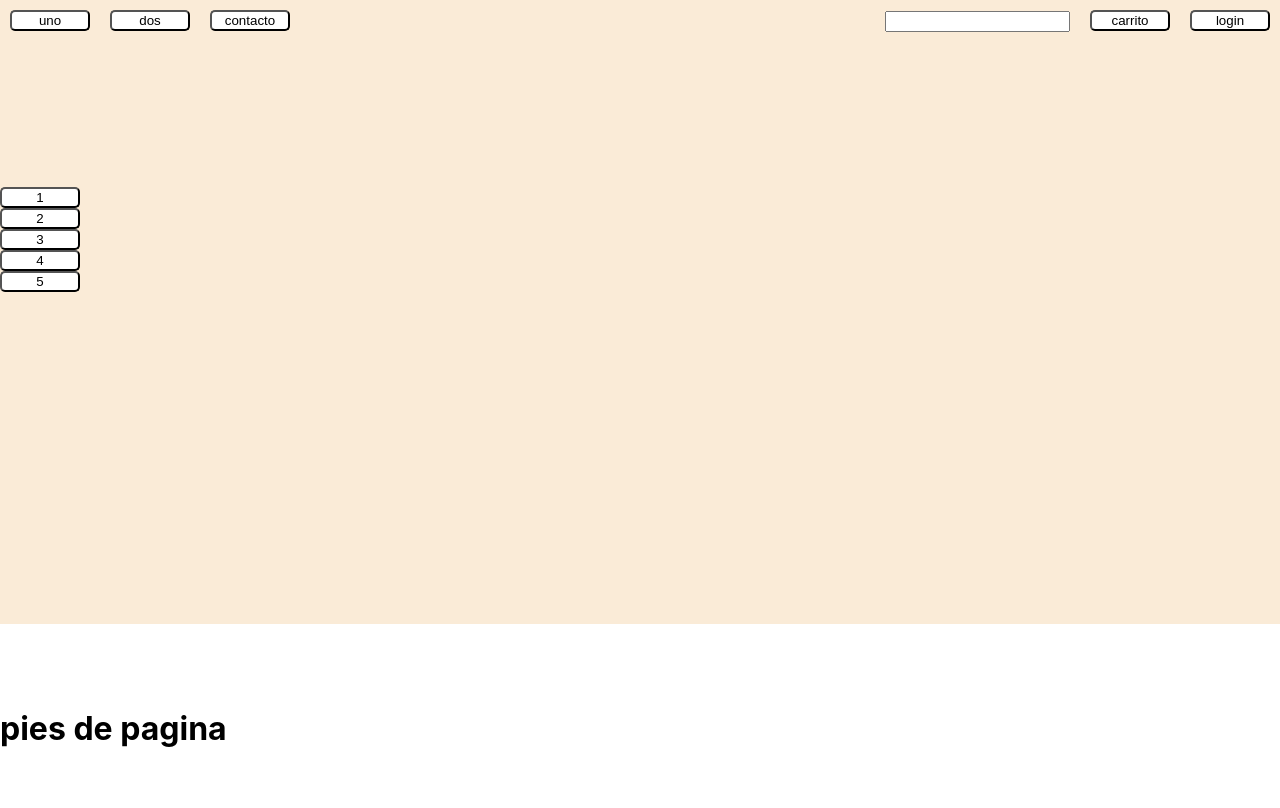
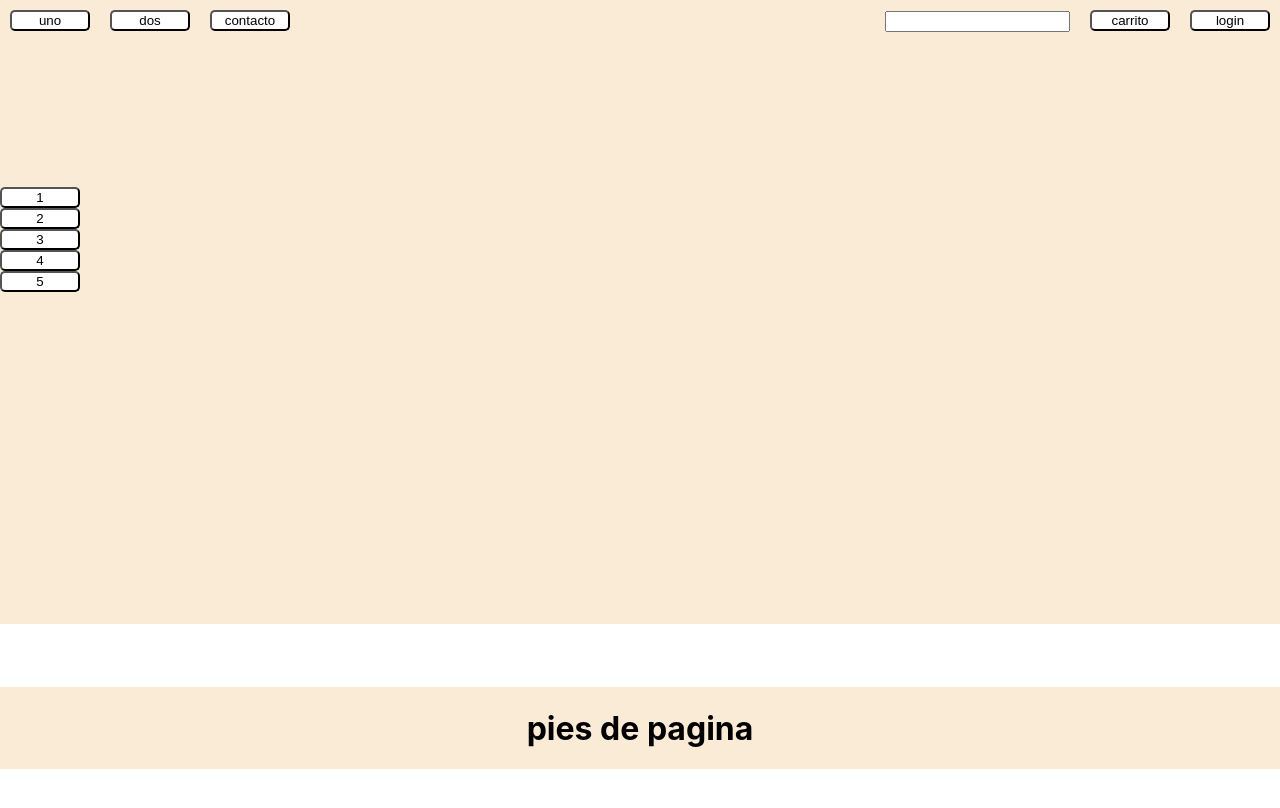
Before and after one commit to florlap/e-commerce, a React (Create React App) app in the folder client/: page / in a window 1280 px wide. Shown: the top 808 px of the page. Built offline with nearby package versions, Linux system fonts and the light colour scheme.

Commit message:
css footer

```diff
--- a/client/src/Components/layout/Footer.jsx
+++ b/client/src/Components/layout/Footer.jsx
@@ -1,9 +1,14 @@
 import React from 'react';
+import styles from './footer.module.css'
 
 function Footer(props) {
   return (
     <div>
-      <h1>pies de pagina</h1>
+      <div className={styles.container} >
+        <div className={styles.email} >
+          <h1>pies de pagina</h1>
+        </div>
+      </div>
     </div>
   );
 }
--- /dev/null
+++ b/client/src/Components/layout/footer.module.css
@@ -0,0 +1,15 @@
+.container {
+    background-color: antiquewhite;
+    display: grid;
+    width: 100%;
+    height: 100%;
+    /* grid-template-columns: 10% 1fr 1fr;
+    grid-template-rows: 30% 500px 20%; */
+    grid-template-areas:
+        "email";
+    justify-content: center;
+}
+
+.email {
+    grid-area: email;
+}
```
